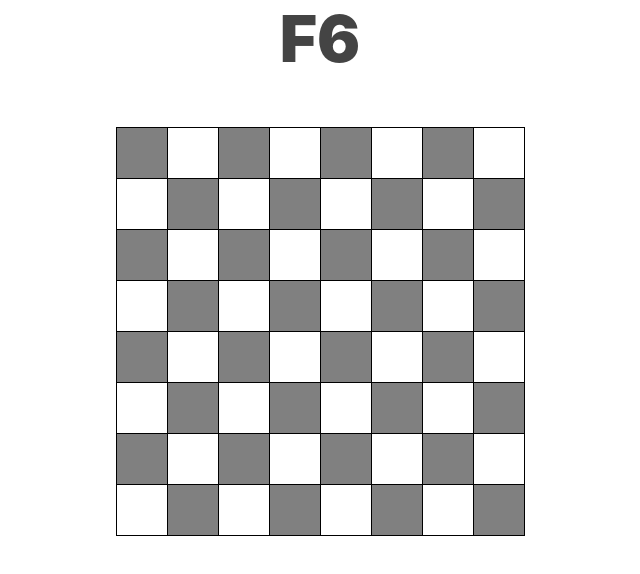
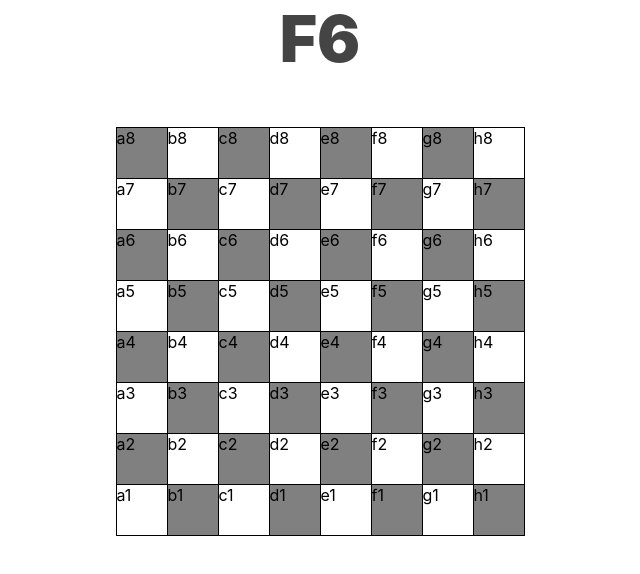
Before and after one commit to jcmorrow/fianchetto, a React (Create React App) app: page / in a window 1280 px wide. Shown: the top 574 px of the page, without its empty margins (320-960 px from the left). Built offline with nearby package versions, Linux system fonts and the light colour scheme.

Commit message:
Allow the board to be flipped

```diff
--- a/src/components/chess-board.tsx
+++ b/src/components/chess-board.tsx
@@ -5,12 +5,13 @@ import Space from "./space";
 
 class ChessBoard extends Component<
   { chooseSpace: (space: Space) => void },
-  { board: Array<Space> }
+  { board: Array<Space>; flipped: boolean }
 > {
   constructor(props: { chooseSpace: (space: Space) => void }) {
     super(props);
     this.state = {
-      board: this.createBoard()
+      board: this.createBoard(),
+      flipped: false
     };
   }
 
@@ -27,7 +28,10 @@ class ChessBoard extends Component<
                     className={`space ${space.color}`}
                     key={f}
                     onClick={() => this.onClickSpace(space)}
-                  />
+                  >
+                    {space.file}
+                    {space.rank}
+                  </div>
                 );
               })}
             </div>
@@ -43,8 +47,9 @@ class ChessBoard extends Component<
       .map((_space, i) => this.createSpace(i));
   };
 
-  createSpace = (index: number): Space => {
-    return new Space(file(index), rank(index), color(index));
+  createSpace = (i: number): Space => {
+    const f = false;
+    return new Space(file(i, f), rank(i, f), color(i, f));
   };
 
   onClickSpace = (space: Space) => {
--- a/src/utilities/board.ts
+++ b/src/utilities/board.ts
@@ -1,15 +1,24 @@
 import Space from "../components/space";
 
+const BOARD_SIZE = 8;
 const FILES = ["a", "b", "c", "d", "e", "f", "g", "h"];
 
-const file = (i: number): string => {
-  return FILES[i % 8];
+const file = (i: number, flipped: boolean): string => {
+  let index = i % BOARD_SIZE;
+  if (flipped) {
+    index = 7 - index;
+  }
+  return FILES[index];
 };
 
-const rank = (i: number): number => 8 - Math.floor(i / 8);
+const rank = (i: number, flipped: boolean): number => {
+  return flipped
+    ? Math.floor(i / BOARD_SIZE) + 1
+    : BOARD_SIZE - Math.floor(i / BOARD_SIZE);
+};
 
-const color = (i: number): string => {
-  if (rank(i) % 2 === 0) {
+const color = (i: number, flipped: boolean): string => {
+  if (rank(i, flipped) % 2 === 0) {
     return i % 2 === 0 ? "black" : "white";
   } else {
     return i % 2 === 0 ? "white" : "black";
@@ -18,7 +27,7 @@ const color = (i: number): string => {
 
 const randomSpace = (): Space => {
   const i = Math.floor(Math.random() * 64);
-  return new Space(file(i), rank(i), color(i));
+  return new Space(file(i, false), rank(i, false), color(i, false));
 };
 
 export { color, file, rank, randomSpace };
```
